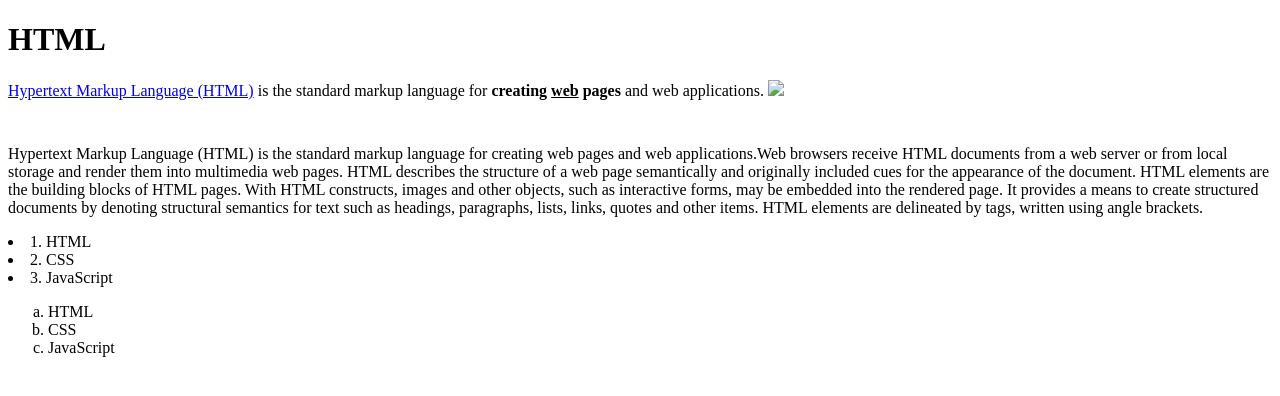
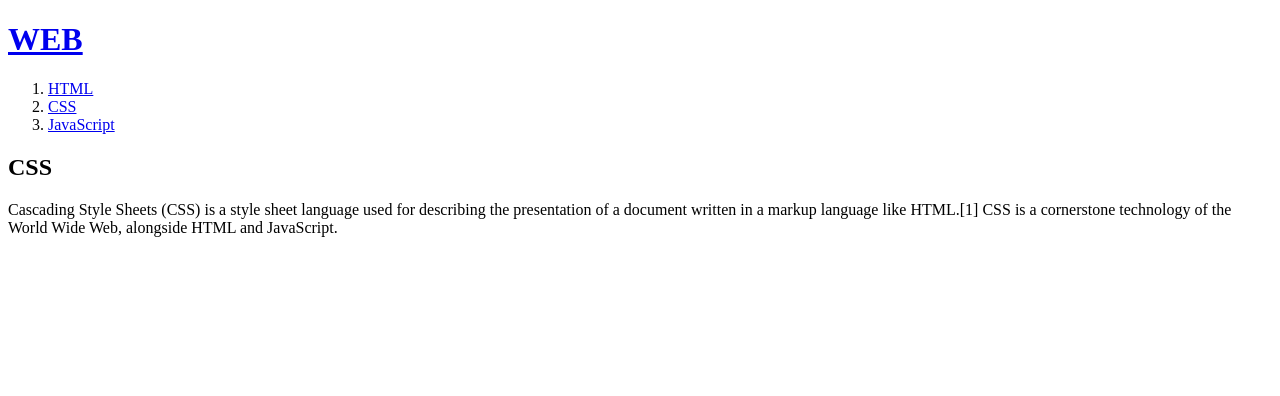
Before and after one commit to flymhlee/web1, a plain HTML site: page 2.html in a window 1280 px wide. Drawn offline with Linux system fonts and the light colour scheme.

Commit message:
Add files via upload

```diff
--- a/2.html
+++ b/2.html
@@ -1,24 +1,21 @@
 <!doctype html>
 <html>
 <head>
-  <title>WEB1 - html</title>
+  <title>WEB1 - CSS</title>
   <meta charset="utf-8">
 </head>
+
 <body>
-<h1>HTML</h1>
+  <h1><a href="index.html">WEB</a></h1>
+  <ol>
+    <li><a href="1.html">HTML</a></li>
+    <li><a href="2.html">CSS</a></li>
+    <li><a href="3.html">JavaScript</a></li>
+  </ol>
 
-<p><a href="https://www.w3.org/TR/html5/" target="_blank" title="html5 specification">
-  Hypertext Markup Language (HTML)</a> is the standard markup language for <strong>creating <u>web</u> pages</strong> and web applications.
-<img src ="coding.jpg" width ="100%">
-</p><p style="margin-top:45px;">Hypertext Markup Language (HTML) is the standard markup language for creating web pages and web applications.Web browsers receive HTML documents from a web server or from local storage and render them into multimedia web pages. HTML describes the structure of a web page semantically and originally included cues for the appearance of the document. HTML elements are the building blocks of HTML pages. With HTML constructs, images and other objects, such as interactive forms, may be embedded into the rendered page. It provides a means to create structured documents by denoting structural semantics for text such as headings, paragraphs, lists, links, quotes and other items. HTML elements are delineated by tags, written using angle brackets.</p>
-
-<li>1. HTML</li>
-<li>2. CSS</li>
-<li>3. JavaScript</li>
-
-<ol type="a">
-  <li>HTML</li>
-  <li>CSS</li>
-  <li>JavaScript</li>
-</ol>
+  <h2>CSS</h2>
+  <p>
+    Cascading Style Sheets (CSS) is a style sheet language used for describing the presentation of a document written in a markup language like HTML.[1] CSS is a cornerstone technology of the World Wide Web, alongside HTML and JavaScript.
+  </p>
 </body>
+</html>
```
Also changed, not shown: 1.html (+6 -5 lines), 3.html (+15 -2 lines), index.html (+11 -15 lines), coding1.jpg (added).
